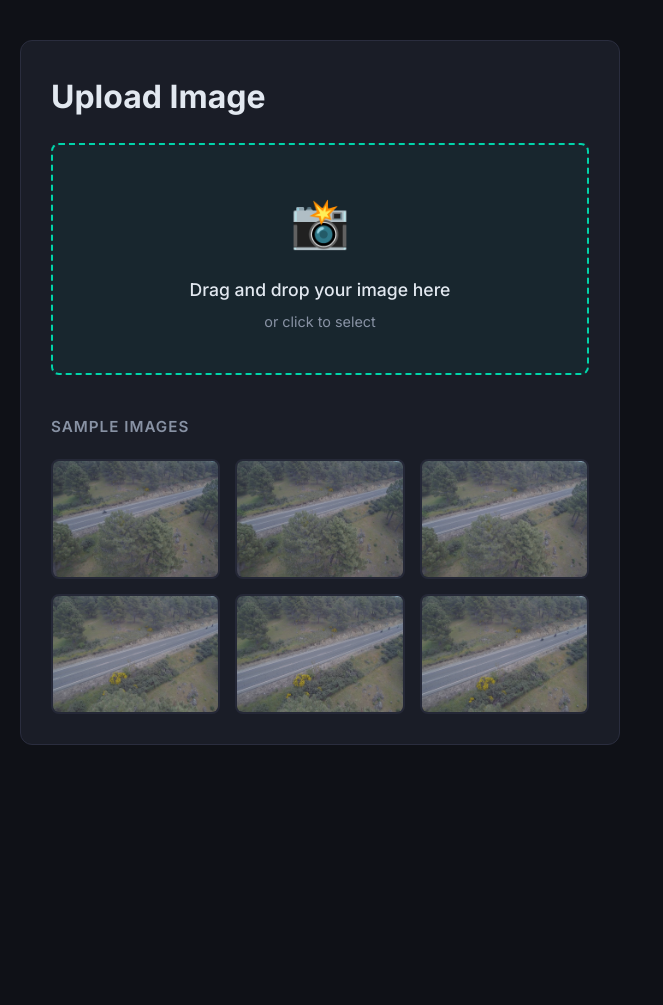
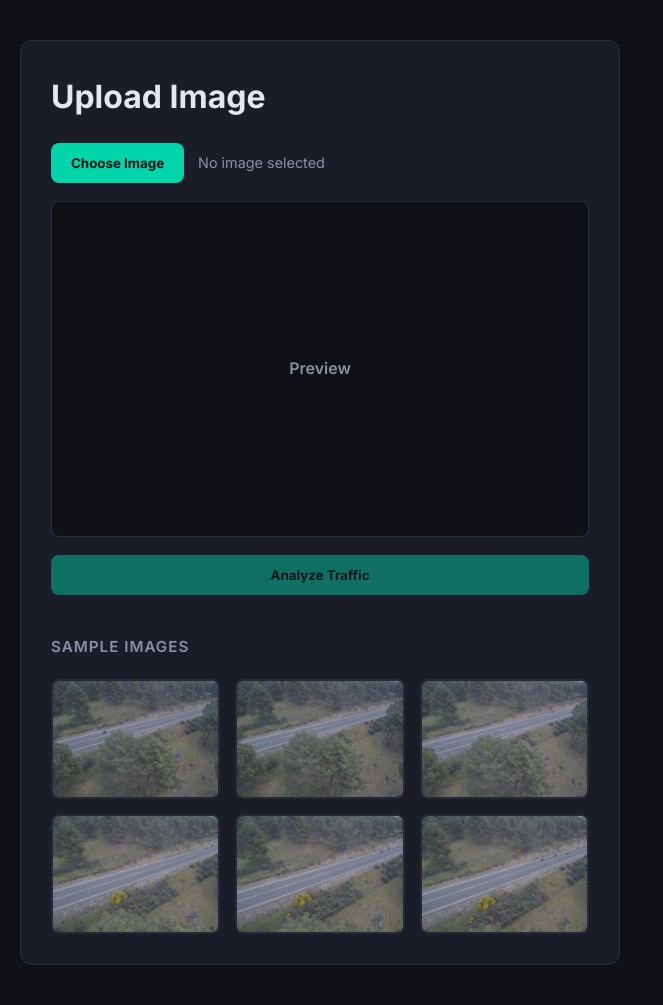
Before and after one commit to ShariqShoaib07/SkyTraffic-AI-Drone-Based-Traffic-Density-Classification-Using-Supervised-Learning, a Flask app: page /analyze in a window 1280 px wide. Shown: the part 69-1074 px from the top of the page, without its empty margins (0-663 px from the left). Before the commit the page ends 814 px from the top, so only its background shows below. Run offline with Flask 3, Linux system fonts and the light colour scheme.

Commit message:
Refactor: Replace drag-and-drop with simple file upload button and preview

```diff
--- a/frontend/static/js/main.js
+++ b/frontend/static/js/main.js
@@ -5,10 +5,12 @@ document.addEventListener('DOMContentLoaded', function() {
 });
 
 let demoMode = false;
+let selectedFile = null;
 
 function setupDemoToggle() {
     const toggle = document.getElementById('demoToggle');
     if (toggle) {
+        demoMode = toggle.checked;
         toggle.addEventListener('change', function() {
             demoMode = this.checked;
             console.log('Demo mode:', demoMode);
@@ -17,69 +19,84 @@ function setupDemoToggle() {
 }
 
 function setupUploadHandlers() {
-    const uploadArea = document.getElementById('uploadArea');
+    const chooseButton = document.getElementById('chooseImageBtn');
     const fileInput = document.getElementById('fileInput');
+    const analyzeButton = document.getElementById('analyzeBtn');
 
-    if (!uploadArea) return;
+    if (!chooseButton || !fileInput || !analyzeButton) return;
 
-    uploadArea.addEventListener('click', () => fileInput.click());
+    chooseButton.addEventListener('click', () => fileInput.click());
 
-    uploadArea.addEventListener('dragover', (e) => {
-        e.preventDefault();
-        uploadArea.classList.add('dragover');
+    fileInput.addEventListener('change', (e) => {
+        if (e.target.files.length) {
+            previewSelectedFile(e.target.files[0]);
+        }
     });
 
-    uploadArea.addEventListener('dragleave', () => {
-        uploadArea.classList.remove('dragover');
-    });
-
-    uploadArea.addEventListener('drop', (e) => {
-        e.preventDefault();
-        uploadArea.classList.remove('dragover');
-        const files = e.dataTransfer.files;
-        if (files.length) handleFileSelect(files[0]);
-    });
-
-    fileInput.addEventListener('change', (e) => {
-        if (e.target.files.length) handleFileSelect(e.target.files[0]);
-    });
+    analyzeButton.addEventListener('click', analyzeSelectedFile);
 }
 
-function handleFileSelect(file) {
+function previewSelectedFile(file) {
     if (!file.type.startsWith('image/')) {
         alert('Please select an image file');
         return;
     }
 
+    selectedFile = file;
+
+    const fileName = document.getElementById('selectedFileName');
+    const previewImage = document.getElementById('imagePreview');
+    const previewPlaceholder = document.getElementById('previewPlaceholder');
+    const analyzeButton = document.getElementById('analyzeBtn');
+
+    if (fileName) fileName.textContent = file.name;
+    if (analyzeButton) analyzeButton.disabled = false;
+
     const reader = new FileReader();
     reader.onload = (e) => {
+        if (previewImage) {
+            previewImage.src = e.target.result;
+            previewImage.style.display = 'block';
+        }
+        if (previewPlaceholder) {
+            previewPlaceholder.style.display = 'none';
+        }
+    };
+    reader.readAsDataURL(file);
+}
+
+function analyzeSelectedFile() {
+    if (!selectedFile) {
+        alert('Please choose an image first');
+        return;
+    }
+
     displayResults();
     showLoading();
 
     const formData = new FormData();
-        formData.append('file', file);
+    formData.append('file', selectedFile);
 
     fetch('/predict', {
         method: 'POST',
         body: formData
     })
-        .then(res => res.json())
+    .then(async (res) => {
+        const data = await res.json();
+        if (!res.ok || data.status !== 'success') {
+            throw new Error(data.message || data.error || 'Unknown error');
+        }
+        return data;
+    })
     .then(data => {
-            if (data.status === 'success') {
         displayPredictions(data);
         localStorage.setItem('lastAnalysis', JSON.stringify(data));
-            } else {
-                alert('Error: ' + (data.error || 'Unknown error'));
-                hideLoading();
-            }
     })
     .catch(err => {
         console.error('Error:', err);
-            alert('Error uploading image: ' + err.message);
+        alert('Error analyzing image: ' + err.message);
         hideLoading();
     });
-    };
-    reader.readAsDataURL(file);
 }
 
 function setupSampleImages() {
@@ -87,11 +104,31 @@ function setupSampleImages() {
     samples.forEach(img => {
         img.addEventListener('click', function() {
             const sampleName = this.dataset.sample;
-            if (demoMode) {
+            showSamplePreview(sampleName, this.src);
             loadDemoImage(sampleName);
-            }
         });
     });
+}
+
+function showSamplePreview(sampleName, src) {
+    selectedFile = null;
+
+    const fileInput = document.getElementById('fileInput');
+    const fileName = document.getElementById('selectedFileName');
+    const previewImage = document.getElementById('imagePreview');
+    const previewPlaceholder = document.getElementById('previewPlaceholder');
+    const analyzeButton = document.getElementById('analyzeBtn');
+
+    if (fileInput) fileInput.value = '';
+    if (fileName) fileName.textContent = sampleName;
+    if (analyzeButton) analyzeButton.disabled = true;
+    if (previewImage) {
+        previewImage.src = src;
+        previewImage.style.display = 'block';
+    }
+    if (previewPlaceholder) {
+        previewPlaceholder.style.display = 'none';
+    }
 }
 
 function loadDemoImage(sampleName) {
@@ -99,15 +136,16 @@ function loadDemoImage(sampleName) {
     showLoading();
 
     fetch(`/demo/${sampleName}`)
-        .then(res => res.json())
+        .then(async (res) => {
+            const data = await res.json();
+            if (!res.ok || data.status !== 'success') {
+                throw new Error(data.message || data.error || 'Unknown error');
+            }
+            return data;
+        })
         .then(data => {
-            if (data.status === 'success') {
             displayPredictions(data);
             localStorage.setItem('lastAnalysis', JSON.stringify(data));
-            } else {
-                alert('Error: ' + (data.error || 'Unknown error'));
-                hideLoading();
-            }
         })
         .catch(err => {
             console.error('Error:', err);
@@ -162,9 +200,9 @@ function displayPredictions(data) {
     const grid = document.getElementById('predictionsGrid');
     if (grid) {
         grid.innerHTML = '';
-        const models = ['random_forest', 'decision_tree', 'logistic_regression', 'mlp', 'svm', 'knn'];
-        models.forEach(model => {
-            const pred = data.predictions[model] || 'N/A';
+        const modelNames = ['random_forest', 'decision_tree', 'logistic_regression', 'mlp', 'svm', 'knn'];
+        modelNames.forEach(model => {
+            const pred = data.predictions && data.predictions[model] ? data.predictions[model] : 'N/A';
             const badge = document.createElement('div');
             badge.className = 'prediction-badge';
             badge.innerHTML = `
@@ -177,7 +215,7 @@ function displayPredictions(data) {
 
     const lrCount = document.getElementById('lrCount');
     if (lrCount) {
-        const lr = data.predictions.linear_regression;
+        const lr = data.predictions ? data.predictions.linear_regression : null;
         lrCount.textContent = typeof lr === 'number' ? lr.toFixed(1) : 'N/A';
     }
 
--- a/frontend/templates/analyze.html
+++ b/frontend/templates/analyze.html
@@ -6,12 +6,16 @@
 <div class="analyze-container">
     <div class="analyze-left">
         <h2>Upload Image</h2>
-        <div class="upload-area" id="uploadArea">
-            <div class="upload-icon">📸</div>
-            <p class="upload-text">Drag and drop your image here</p>
-            <p class="upload-subtext">or click to select</p>
+        <div class="upload-controls">
             <input type="file" id="fileInput" class="file-input" accept="image/*">
+            <button type="button" class="choose-image-btn" id="chooseImageBtn">Choose Image</button>
+            <span class="selected-file-name" id="selectedFileName">No image selected</span>
         </div>
+        <div class="preview-box" id="previewBox">
+            <img id="imagePreview" src="" alt="Selected image preview" class="image-preview" style="display: none;">
+            <div class="preview-placeholder" id="previewPlaceholder">Preview</div>
+        </div>
+        <button type="button" class="analyze-btn" id="analyzeBtn" disabled>Analyze Traffic</button>
 
         <h3 style="margin-top: 40px; margin-bottom: 20px;">Sample Images</h3>
         <div class="sample-images">
@@ -101,6 +105,79 @@
     text-transform: uppercase;
     letter-spacing: 1px;
     margin: 0;
+}
+
+.upload-controls {
+    display: flex;
+    align-items: center;
+    gap: 14px;
+    flex-wrap: wrap;
+    margin-bottom: 18px;
+}
+
+.file-input {
+    display: none;
+}
+
+.choose-image-btn,
+.analyze-btn {
+    background: #00d4aa;
+    color: #07110f;
+    border: 0;
+    border-radius: 8px;
+    padding: 12px 20px;
+    font-weight: 700;
+    cursor: pointer;
+    transition: transform 0.2s ease, background 0.2s ease, opacity 0.2s ease;
+}
+
+.choose-image-btn:hover,
+.analyze-btn:hover:not(:disabled) {
+    background: #00b995;
+    transform: translateY(-1px);
+}
+
+.analyze-btn {
+    width: 100%;
+    margin-top: 18px;
+}
+
+.analyze-btn:disabled {
+    cursor: not-allowed;
+    opacity: 0.45;
+}
+
+.selected-file-name {
+    color: #8892a4;
+    font-size: 0.9rem;
+    min-width: 0;
+    overflow: hidden;
+    text-overflow: ellipsis;
+    white-space: nowrap;
+}
+
+.preview-box {
+    width: 100%;
+    aspect-ratio: 16 / 10;
+    background: #0f1117;
+    border: 1px solid #2a2d3e;
+    border-radius: 8px;
+    overflow: hidden;
+    display: flex;
+    align-items: center;
+    justify-content: center;
+}
+
+.image-preview {
+    width: 100%;
+    height: 100%;
+    object-fit: contain;
+    background: #0f1117;
+}
+
+.preview-placeholder {
+    color: #8892a4;
+    font-weight: 600;
 }
 
 .upload-area {
```
Lines whose indentation alone changed are shown as unchanged.
